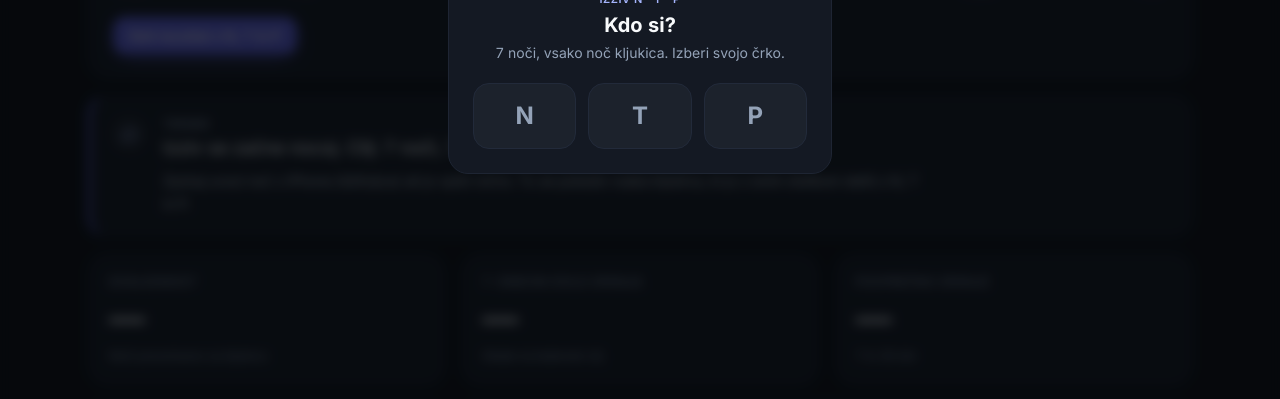
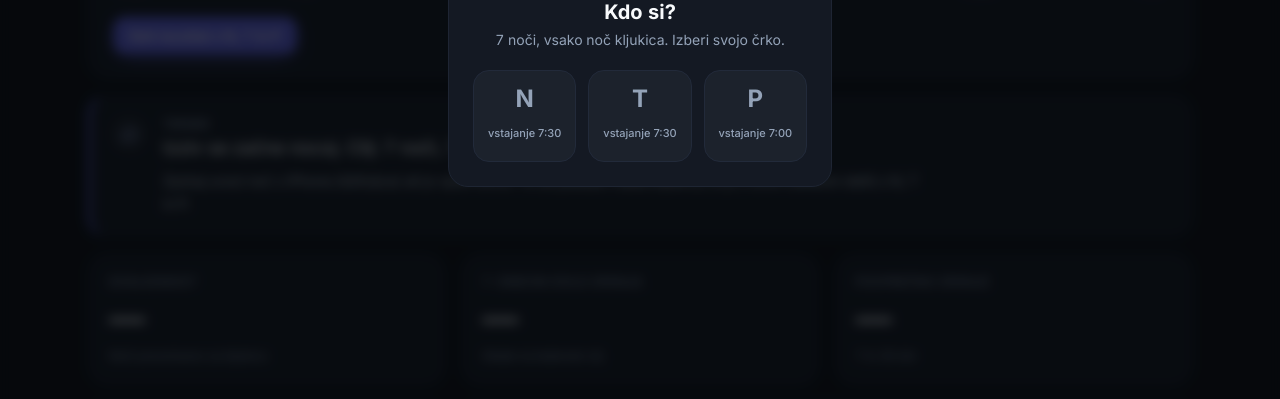
Before and after one commit to ahahahsh/Spanje, a plain HTML site: page izziv.html in a window 1280 px wide. Shown: the part 330-729 px from the top of the page. Drawn offline with nearby package versions, Linux system fonts and the light colour scheme.

Commit message:
Add files via upload

```diff
--- a/izziv.html
+++ b/izziv.html
@@ -513,9 +513,9 @@
     <h3 id="pl-title" class="text-xl font-bold mt-1">Kdo si?</h3>
     <p class="text-sm text-muted mt-1">7 noči, vsako noč kljukica. Izberi svojo črko.</p>
     <div class="grid grid-cols-3 gap-3 mt-5">
-      <button data-player="N" class="chip-toggle chip !justify-center !text-2xl !font-bold !py-4 !rounded-2xl">N</button>
-      <button data-player="T" class="chip-toggle chip !justify-center !text-2xl !font-bold !py-4 !rounded-2xl">T</button>
-      <button data-player="P" class="chip-toggle chip !justify-center !text-2xl !font-bold !py-4 !rounded-2xl">P</button>
+      <button data-player="N" class="chip-toggle chip !flex-col !justify-center !text-2xl !font-bold !py-3 !rounded-2xl">N<span class="block text-[11px] font-medium text-muted mt-0.5">vstajanje 7:30</span></button>
+      <button data-player="T" class="chip-toggle chip !flex-col !justify-center !text-2xl !font-bold !py-3 !rounded-2xl">T<span class="block text-[11px] font-medium text-muted mt-0.5">vstajanje 7:30</span></button>
+      <button data-player="P" class="chip-toggle chip !flex-col !justify-center !text-2xl !font-bold !py-3 !rounded-2xl">P<span class="block text-[11px] font-medium text-muted mt-0.5">vstajanje 7:00</span></button>
     </div>
   </div>
 </div>
@@ -838,7 +838,8 @@ function tonight() {
 
 /* ───────────── Izziv N · T · P ─────────────
    7 noči, od noči 24.→25. novembra 2026. Ključ noči je jutro, ko se zbudiš. Pravila za kljukico so ista kot povsod. */
-const CH = { start: '2026-11-25', days: 7, players: ['N', 'T', 'P'], name: 'Izziv N · T · P' };
+const CH = { start: '2026-11-25', days: 7, players: ['N', 'T', 'P'], name: 'Izziv N · T · P',
+             wake: { N: '07:30', T: '07:30', P: '07:00' } };          // ura vstajanja vsakega igralca (nastavi se ob izbiri črke)
 function challenge() {
   const tn = tonight(), by = new Map(state.isSample ? [] : state.nights.map(n => [n.date, n]));
   const nights = [...Array(CH.days)].map((_, i) => {
@@ -909,7 +910,9 @@ function renderChallenge() {
 function openPlayerPick() {
   const m = $('#modal-player'); if (!m) return;
   m.querySelectorAll('[data-player]').forEach(b => { b.classList.toggle('on', b.dataset.player === S().player);
-    b.onclick = () => { S().player = b.dataset.player; save(); closeModals(); renderAll(); toast(`Igralec ${b.dataset.player}. Srečno!`); }; });
+    b.onclick = () => { const p = b.dataset.player, w = CH.wake[p];
+      S().player = p; if (w && S().wakeTime !== w) { S().wakeTime = w; if (S().ladder) S().ladder.offset = null; }
+      save(); closeModals(); renderAll(); toast(`Igralec ${p} · vstajanje ob ${fmtClock(hmToMin(S().wakeTime))}. Srečno!`); }; });
   openModal('modal-player');
 }
 
```
